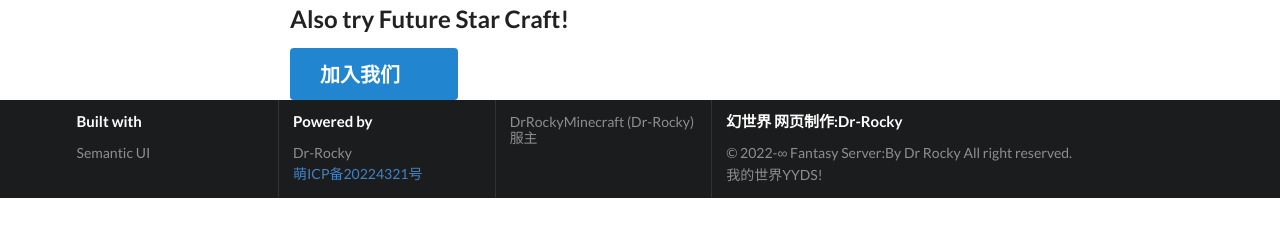
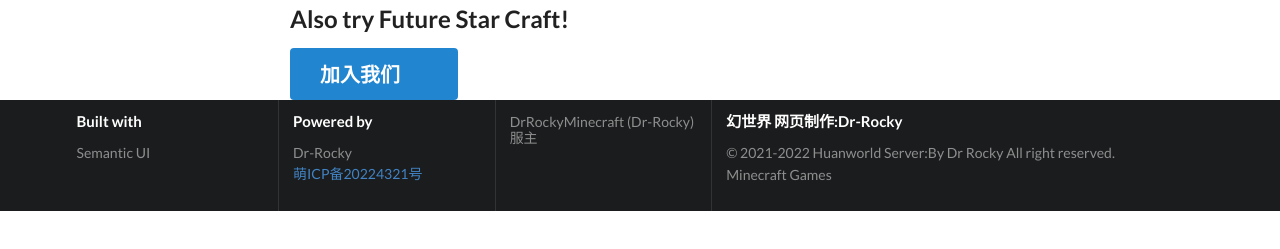
Before and after one commit to huanworldmc/huanworldmc.github.io, a plain HTML site: page index.html in a window 1280 px wide. Shown: the part 93-342 px from the top of the page. Drawn offline with Linux system fonts and the light colour scheme; a web font is replaced by a local one.

Commit message:
Update index.html

```diff
--- a/index.html
+++ b/index.html
@@ -71,8 +71,8 @@
 			            <div class="seven wide column">
 			                <h4 class="ui inverted header">幻世界    网页制作:Dr-Rocky</h4>
 			                <div class="ui inverted link list">
-			                    <div class="item">© 2022-∞ Fantasy Server:By Dr Rocky All right reserved.</div>
-			                    <div class="item">我的世界YYDS!</div>
+			                    <div class="item">© 2021-2022 Huanworld Server:By Dr Rocky All right reserved.</div>
+			                    <a class="item" href="minecraft.net">Minecraft Games</div>
 
 			                </div>
 			            </div>
```
